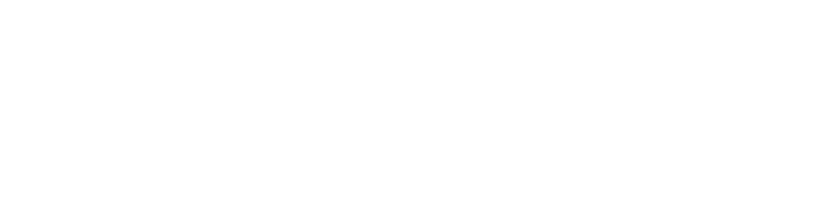
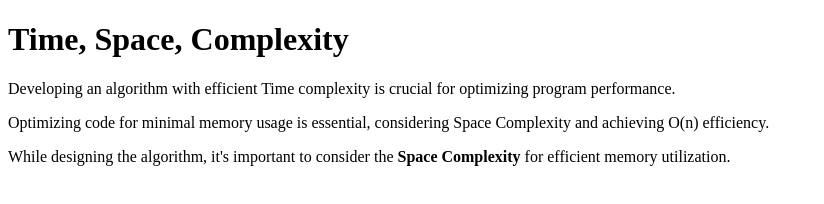
Before and after one commit to acciojob/time-and-space-complexity-thepanchanandgupta, a website: page main.html in a window 1280 px wide. Shown: the whole page, without its empty margins (0-824 px from the left). Drawn offline with Linux system fonts and the light colour scheme.

Commit message:
created a submission

```diff
--- a/main.html
+++ b/main.html
@@ -8,6 +8,13 @@
 
 	<body>
 		<!-- the entire body must be written by student -->
+		<div>
+			<h1>Time, Space, Complexity</h1>
+			<p>Developing an algorithm with efficient Time complexity is crucial for optimizing program performance.</p>
+			<p>Optimizing code for minimal memory usage is essential, considering Space Complexity and achieving O(n) efficiency.</p>
+			<p>While designing the algorithm, it's important to consider the <b>Space Complexity</b> for efficient memory utilization.</p>
+		</div>
+
 	    <script type="text/javascript" src="./script.js">
 	</script>
 
```
Lines whose indentation alone changed are shown as unchanged.
